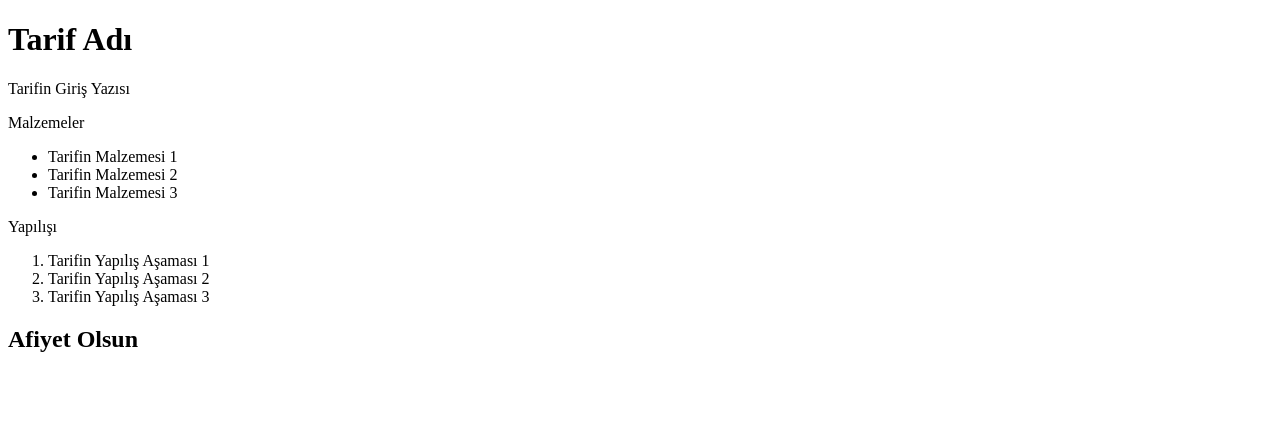
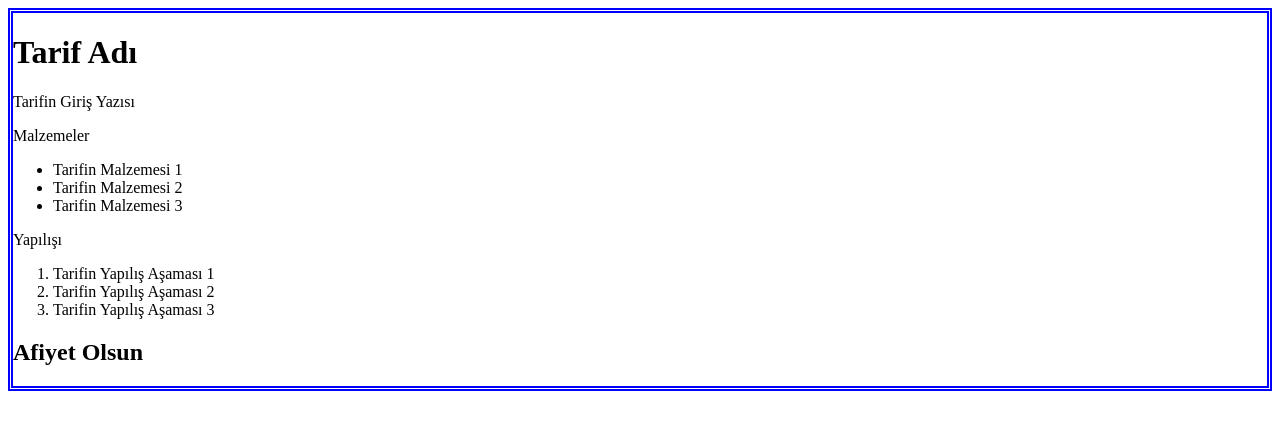
Before and after one commit to runsnakerun/runsnakerun.github.io, a plain HTML site: page index.html in a window 1280 px wide. Drawn offline with Linux system fonts and the light colour scheme.

Commit message:
Update tasarim.css

```diff
--- a/tasarim.css
+++ b/tasarim.css
@@ -2,6 +2,6 @@
 	height:500;
 	width:300;
 	border-width:5px;
-	border-styşe:double;
+	border-style:double;
 	border-color:blue;
 }
```
